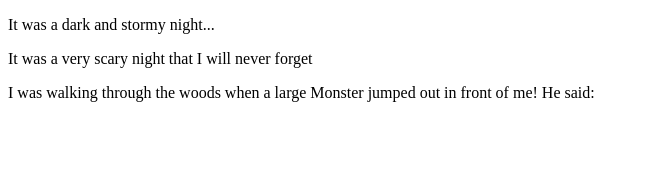
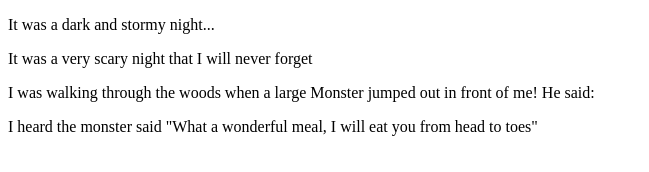
Before and after one commit to bluefishmarine/story, a plain HTML site: page index.html in a window 1280 px wide. Shown: the whole page, without its empty margins (0-649 px from the left). Drawn offline with Linux system fonts and the light colour scheme.

Commit message:
to see my second line

```diff
--- a/index.html
+++ b/index.html
@@ -7,5 +7,6 @@
 	<p>It was a dark and stormy night...</p>
 	<p>It was a very scary night that I will never forget</p>
 	<p>I was walking through the woods when a large Monster jumped out in front of me! He said:</p>
+	<p> I heard the monster said "What a wonderful meal, I will eat you from head to toes"
 </body>
 </html>
```
